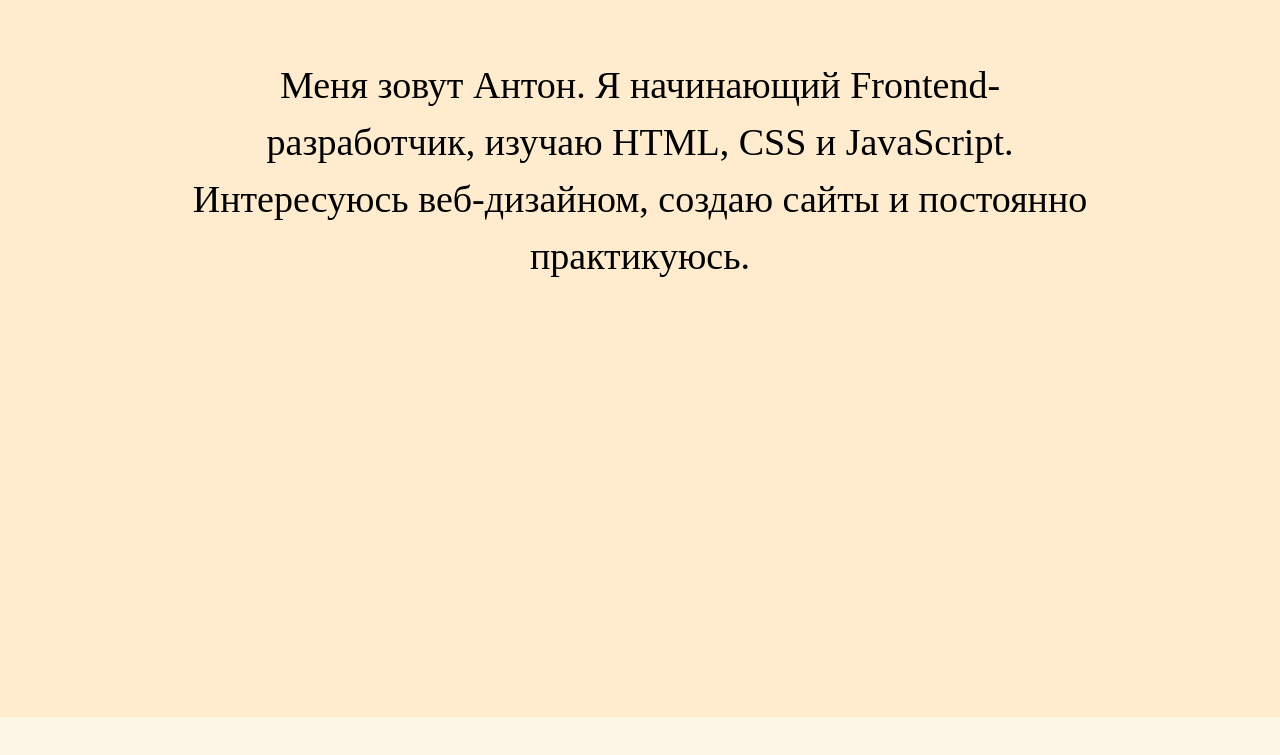
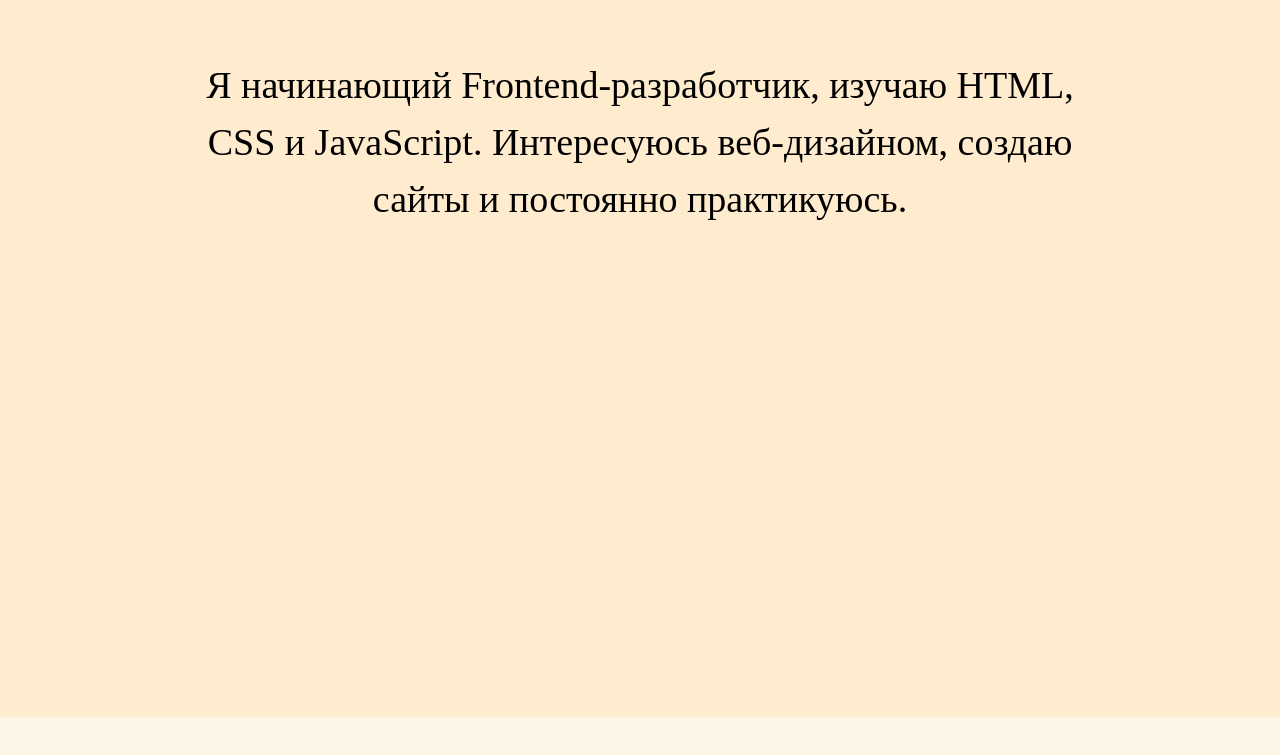
Before and after one commit to Muzz1e-sg/First-rep, a plain HTML site: page index.html in a window 1280 px wide. Shown: the part 1003-1758 px from the top of the page. Drawn offline with Linux system fonts and the light colour scheme; a web font is replaced by a local one.

Commit message:
Update index.html

```diff
--- a/index.html
+++ b/index.html
@@ -27,7 +27,6 @@
             <article class="about">
                 <h2>Обо мне</h2>
                 <p>
-                    Меня зовут Антон.
                     Я начинающий Frontend-разработчик, изучаю HTML, CSS и JavaScript.
                     Интересуюсь веб-дизайном, создаю сайты и постоянно практикуюсь.
                 </p>
```
